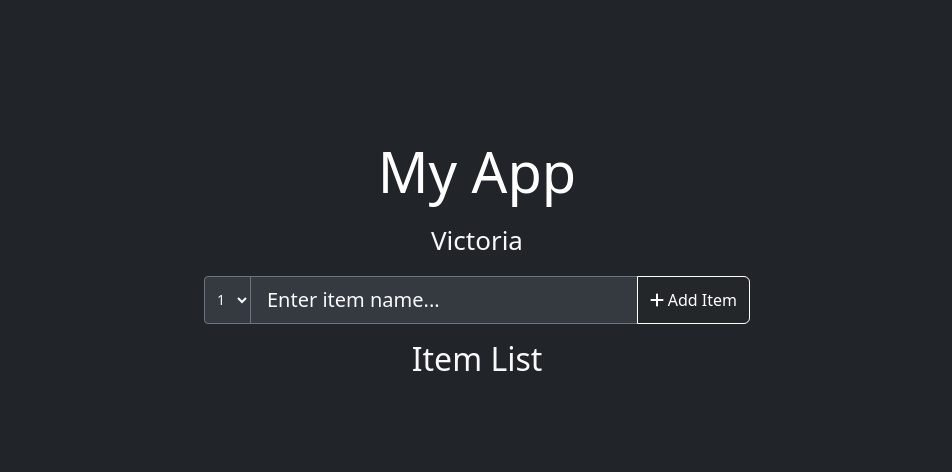
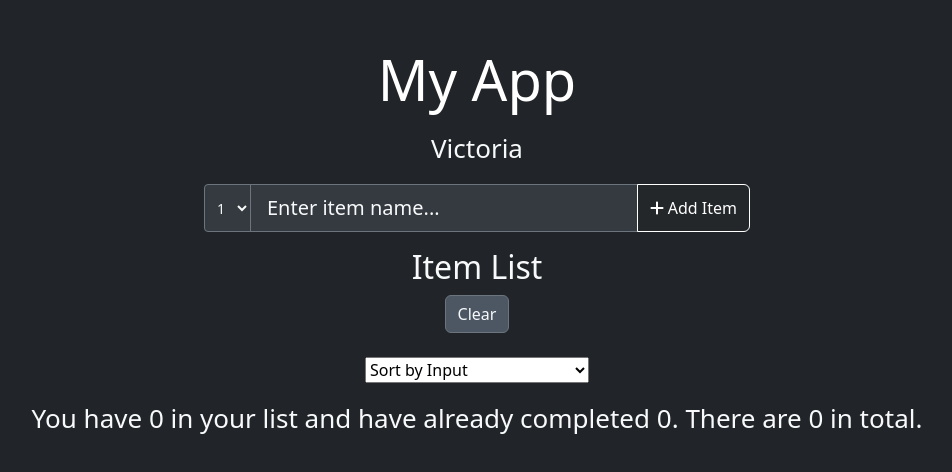
Before and after one commit to Zykezyke/new-react2, a React (Create React App) app: page / in a window 1280 px wide. Shown: the part 146-618 px from the top of the page, without its empty margins (163-1115 px from the left). Built offline with nearby package versions, Linux system fonts and the light colour scheme.

Commit message:
added sort and total footer

```diff
--- a/src/App.css
+++ b/src/App.css
@@ -32,6 +32,20 @@ body {
   align-items: center;
   justify-content: center;
   font-size: calc(10px + 2vmin);
+  color: rgb(255, 255, 255);
+}
+
+.App-footer {
+  display: flex;
+  flex-direction: column;
+  align-items: center;
+  justify-content: center;
+  font-size: calc(10px + 2vmin);
+  color: rgb(255, 255, 255);
+}
+
+.App-footer h1 {
+  font-size: calc(40px + 2vmin);
   color: rgb(255, 255, 255);
 }
 
--- a/src/App.js
+++ b/src/App.js
@@ -4,10 +4,22 @@ import Header from "./Header";
 import Form from "./Form";
 import "bootstrap/dist/css/bootstrap.min.css";
 import "./App.css";
+import Footer from "./Footer";
 
 const App = () => {
   const [items, setItems] = useState([]);
 
+  const [sortBy, setSortBy] = useState("input");
+
+  let sortedItems;
+  if (sortBy === "input") sortedItems = items;
+  if (sortBy === "name")
+    sortedItems = items.slice().sort((a, b) => a.name.localeCompare(b.name));
+  if (sortBy === "checked") {
+    sortedItems = items
+      .slice()
+      .sort((a, b) => Number(a.isChecked) - Number(b.isChecked));
+  }
   const handleAddItem = (newItem) => {
     const existingItemIndex = items.findIndex(
       (item) => item.name.toLowerCase() === newItem.name.toLowerCase()
@@ -34,16 +46,38 @@ const App = () => {
     );
   };
 
+  const handleClearList = () => {
+    const confirmed = window.confirm("Are you sure to clear the list?");
+    if (confirmed) {
+      setItems([]);
+    }
+  };
+
   return (
     <div className="bg-dark text-light app-container">
       {" "}
       <Header />
       <Form onAddItem={handleAddItem} />
       <ItemList
-        items={items}
+        items={sortedItems}
         onDelete={handleDeleteItem}
         onToggleChecked={handleToggleChecked}
       />
+      <button onClick={handleClearList} className="btn mx2 btn-lighter">
+        Clear
+      </button>
+      <br />
+      <select
+        className="select"
+        value={sortBy}
+        onChange={(e) => setSortBy(e.target.value)}
+      >
+        <option value="input">Sort by Input</option>
+        <option value="name">Sort by Name</option>
+        <option value="checked">Sort by Check Status Order</option>
+      </select>
+      <Footer items={items} />
+      <br />
     </div>
   );
 };
--- /dev/null
+++ b/src/Footer.js
@@ -0,0 +1,22 @@
+import React from "react";
+import Item from "./Item";
+
+function Footer({ items }) {
+  let completedItem = items.filter((item) => item.isChecked);
+
+  let totalQuantity = items.reduce(
+    (total, currentItem) => total + currentItem.quantity,
+    0
+  );
+
+  return (
+    <div className="App-footer bg-dark text-light py-3">
+      <p className="mb-0">
+        You have {items.length} in your list and have already completed{" "}
+        {completedItem.length}. There are {totalQuantity} in total.
+      </p>
+    </div>
+  );
+}
+
+export default Footer;
--- a/src/Form.js
+++ b/src/Form.js
@@ -5,7 +5,6 @@ import { faPlus } from "@fortawesome/free-solid-svg-icons";
 const Form = ({ onAddItem }) => {
   const [name, setName] = useState("");
   const [quantity, setQuantity] = useState(1);
-  const [items, setItems] = useState([]);
 
   const handleSubmit = (e) => {
     e.preventDefault();
@@ -22,6 +21,7 @@ const Form = ({ onAddItem }) => {
     <div className="container text-center text-light">
       <div className="row justify-content-center">
         <div className="col-md-6">
+          <form onSubmit={handleSubmit}>
             <div className="input-group mb-3">
               <select
                 className="form-select-sm input-lighter text-light"
@@ -43,10 +43,11 @@ const Form = ({ onAddItem }) => {
                 value={name}
                 onChange={(e) => setName(e.target.value)}
               />
-            <button className="btn add-darker" onClick={handleSubmit}>
+              <button className="btn add-darker" type="submit">
                 <FontAwesomeIcon icon={faPlus} /> Add Item
               </button>
             </div>
+          </form>
         </div>
       </div>
     </div>
```
Lines whose indentation alone changed are shown as unchanged.
